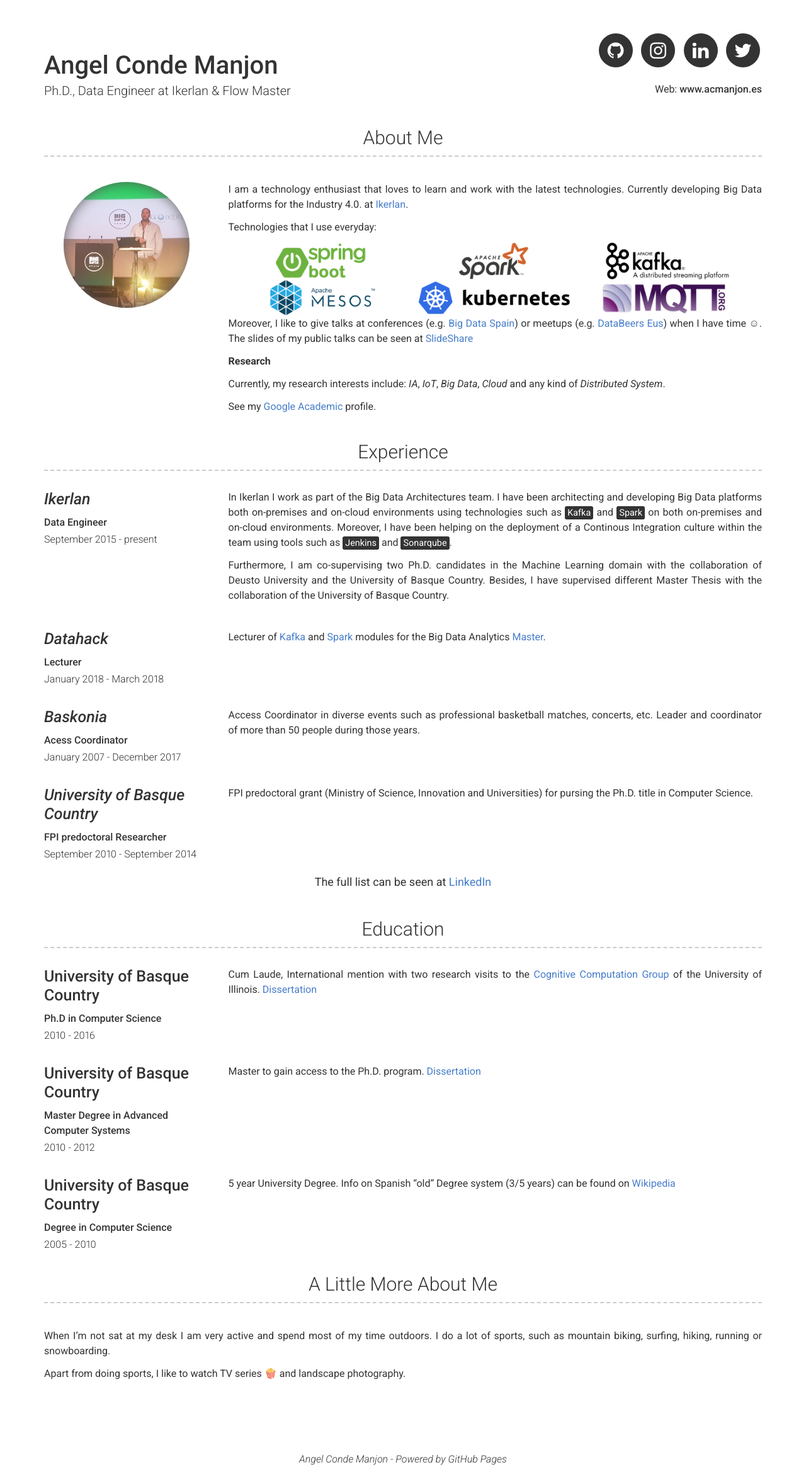
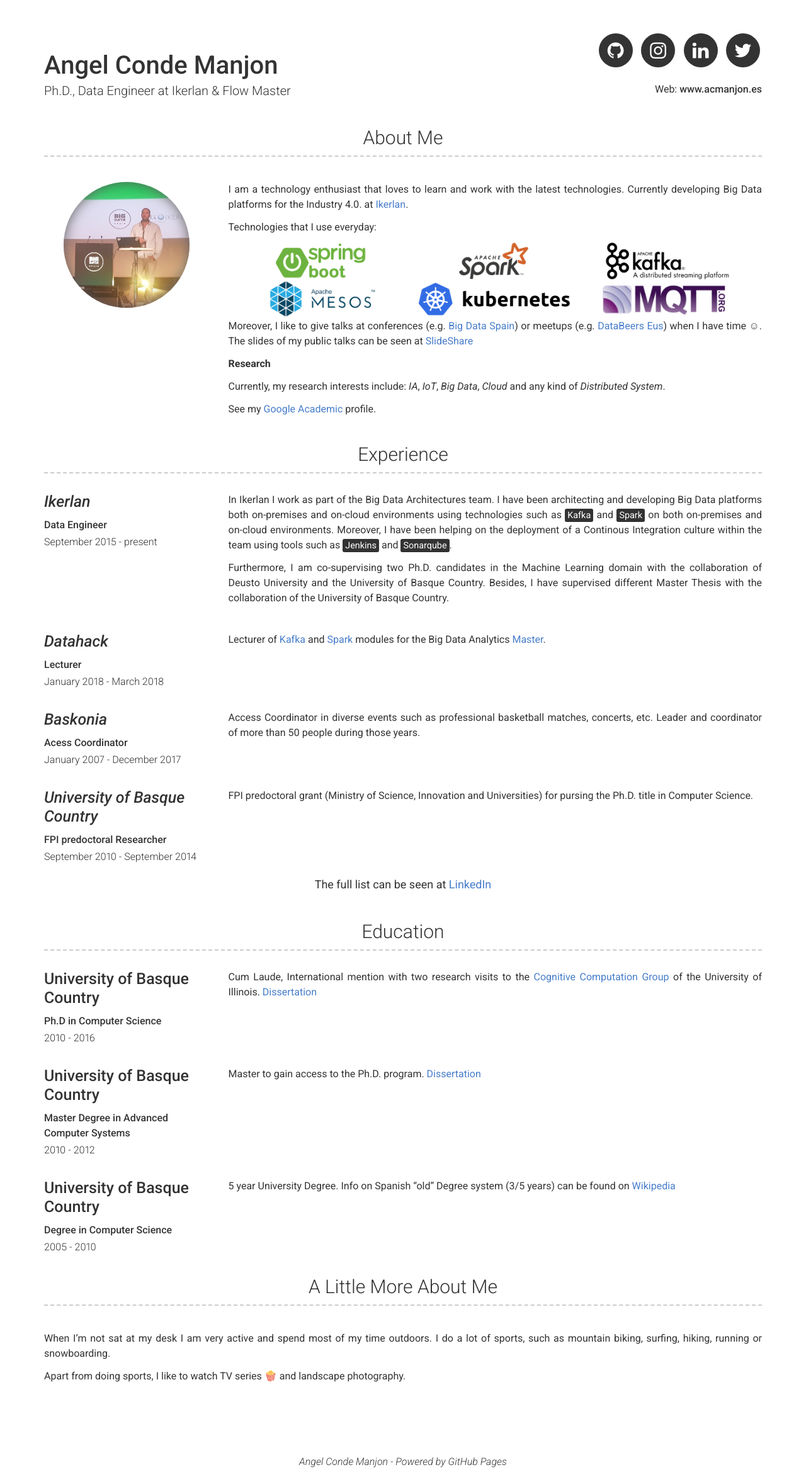
Before and after one commit to Neuw84/neuw84.github.io, a Jekyll site: the page built from index.md, in a window 1280 px wide. Shown: the whole page at 63% size. Built offline with Jekyll 4.4.1, drawn with Linux system fonts in a browser that asks for light colours.

Commit message:
Update _config.yml

```diff
--- a/_config.yml
+++ b/_config.yml
@@ -28,12 +28,12 @@
 
   Technologies that I use everyday:
   <div class="col-xs-12">
-    <div class="col-xs-6 col-md-4 col-lg-4" style="height: 100%;"><img src="assets/spring-boot-logo.png" alt="SpringBoot" ></div>
-    <div class="col-xs-6 col-md-4 col-lg-4" style="height: 100%;"><img src="assets/spark-logo-hd.png" alt="Spark"></div>
-    <div class="col-xs-6 col-md-4 col-lg-4" style="height: 100%;"><img src="assets/kafka_logo.png" alt="Kafka" ></div>
-    <div class="col-xs-6 col-md-4 col-lg-4" style="height: 100%;"><img src="assets/images.png" alt="Mesos"></div>
-    <div class="col-xs-6 col-md-4 col-lg-4" style="height: 100%;"><img src="assets/kubernetes-horizontal-color.png" alt="Kubernetes" ></div>
-    <div class="col-xs-6 col-md-4 col-lg-4" style="height: 100%;"><img src="assets/MQTT.png" alt="MQTT"></div>
+    <div class="col-xs-6 col-md-4 col-lg-4" style="height: 100%;"><img src="assets/spring-boot-logo.png" alt="SpringBoot" style="margin-bottom: 2px;"></div>
+    <div class="col-xs-6 col-md-4 col-lg-4" style="height: 100%;"><img src="assets/spark-logo-hd.png" alt="Spark" style="margin-bottom: 2px;"></div>
+    <div class="col-xs-6 col-md-4 col-lg-4" style="height: 100%;"><img src="assets/kafka_logo.png" alt="Kafka" style="margin-bottom: 2px;"></div>
+    <div class="col-xs-6 col-md-4 col-lg-4" style="height: 100%;"><img src="assets/images.png" alt="Mesos" style="margin-bottom: 2px;"></div>
+    <div class="col-xs-6 col-md-4 col-lg-4" style="height: 100%;"><img src="assets/kubernetes-horizontal-color.png" alt="Kubernetes" style="margin-bottom: 2px;"></div>
+    <div class="col-xs-6 col-md-4 col-lg-4" style="height: 100%;"><img src="assets/MQTT.png" alt="MQTT" style="margin-bottom: 2px;"></div>
   </div>
 
 
```
